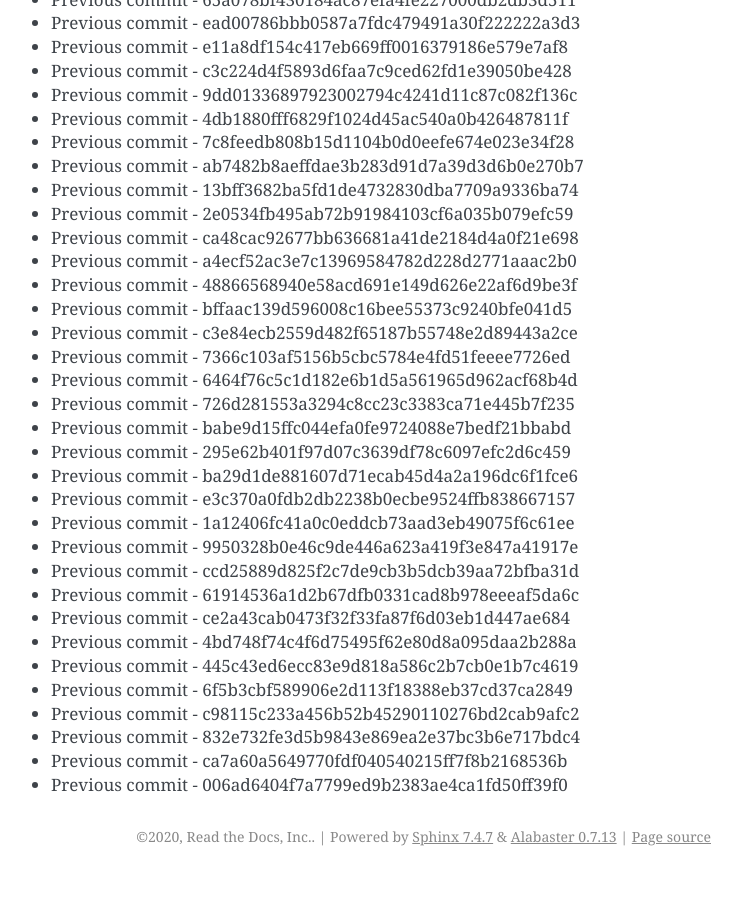
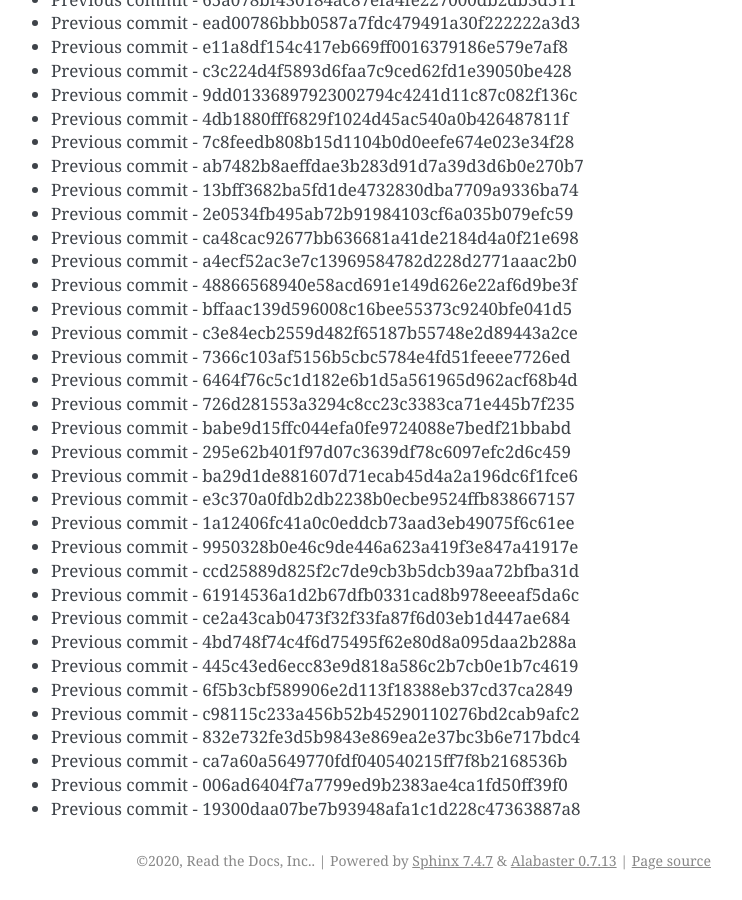
Before and after one commit to readthedocs/rtd-git-stresstest, a Sphinx documentation site: the page built from docs/updates.rst, in a window 1280 px wide and 900 px high, scrolled down 3107 px. Shown: the whole window, without its empty margins (399-1141 px from the left). Built offline with Sphinx 7.4.7, drawn with Linux system fonts in a browser that asks for light colours; before the commit the page ends 3983 px from its top, so only the background shows below that.

Commit message:
Generating commit from previous: 19300daa07be7b93948afa1c1d228c47363887a8

```diff
--- a/docs/updates.rst
+++ b/docs/updates.rst
@@ -162,3 +162,4 @@ It can be tested for any performance characteristics.
 * Previous commit - 832e732fe3d5b9843e869ea2e37bc3b6e717bdc4
 * Previous commit - ca7a60a5649770fdf040540215ff7f8b2168536b
 * Previous commit - 006ad6404f7a7799ed9b2383ae4ca1fd50ff39f0
+* Previous commit - 19300daa07be7b93948afa1c1d228c47363887a8
```
